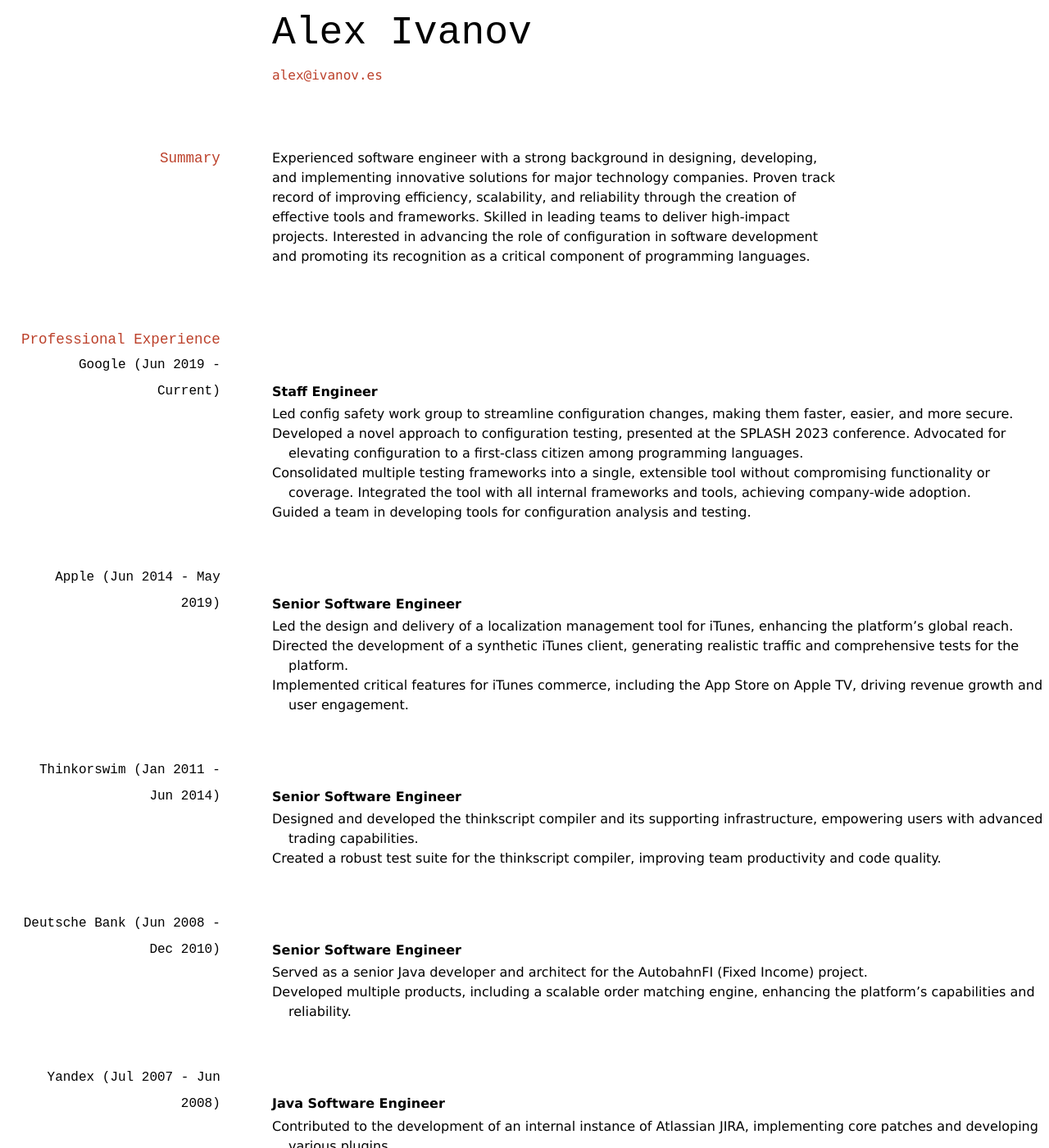
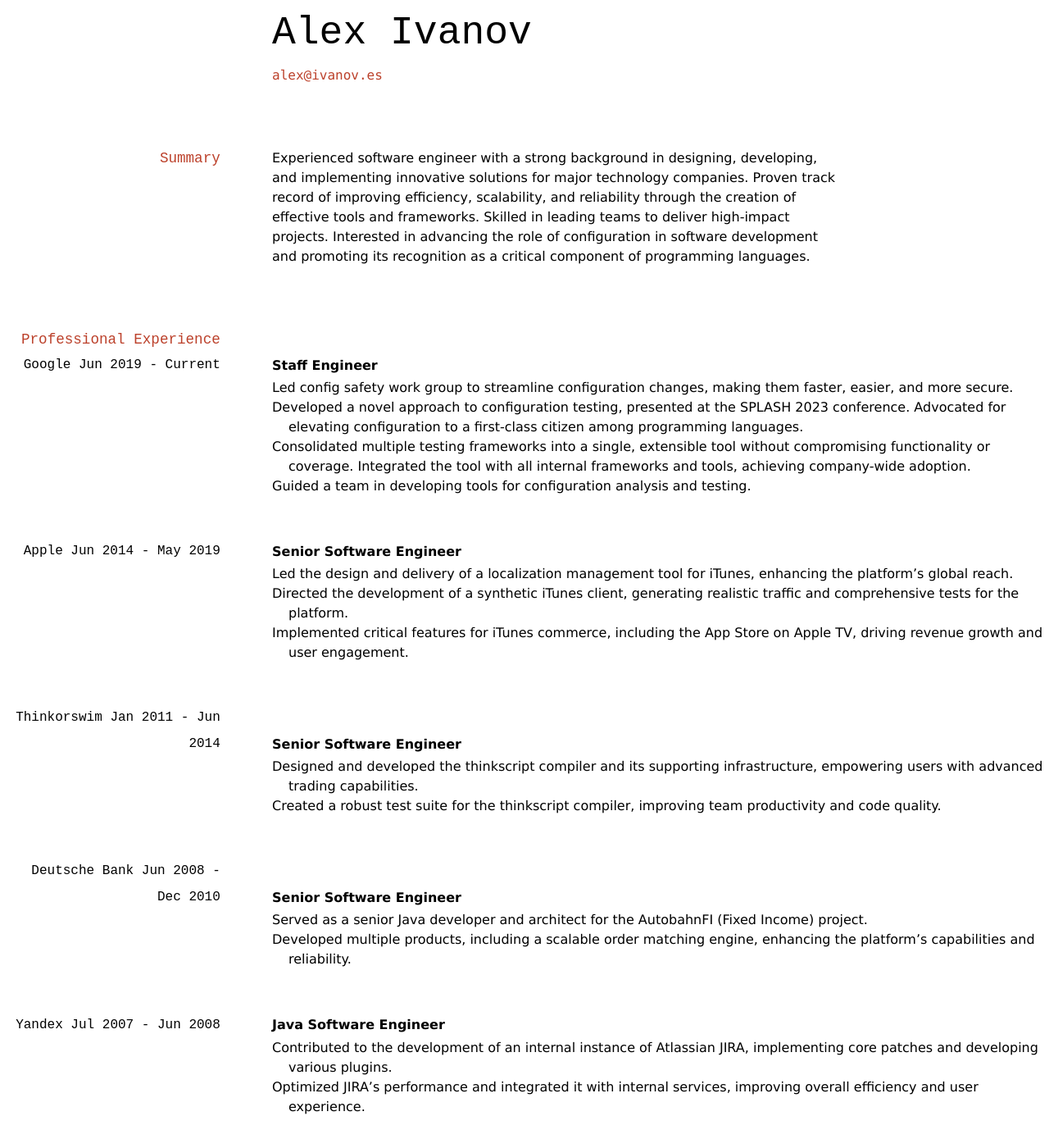
Before and after one commit to alex-ivanov/resume, a Jekyll site: the page built from index.md, in a window 1280 px wide and 1400 px high. Shown: the whole window at 82% size. Built offline with Jekyll 4.4.1, drawn with Linux system fonts in a browser that asks for light colours; some of the changed text lies outside the part shown.

```diff
--- a/index.md
+++ b/index.md
@@ -13,34 +13,34 @@ Experienced software engineer with a strong background in designing, developing,
 
 ## Professional Experience
 
-### Google  (Jun 2019 - Current)
+### Google  Jun 2019 - Current
 **Staff Engineer**
 - Led config safety work group to streamline configuration changes, making them faster, easier, and more secure.
 - Developed a novel approach to configuration testing, presented at the SPLASH 2023 conference. Advocated for elevating configuration to a first-class citizen among programming languages.
 - Consolidated multiple testing frameworks into a single, extensible tool without compromising functionality or coverage. Integrated the tool with all internal frameworks and tools, achieving company-wide adoption.
 - Guided a team in developing tools for configuration analysis and testing.
 
-### Apple (Jun 2014 - May 2019)
+### Apple Jun 2014 - May 2019
 **Senior Software Engineer**
 - Led the design and delivery of a localization management tool for iTunes, enhancing the platform's global reach.
 - Directed the development of a synthetic iTunes client, generating realistic traffic and comprehensive tests for the platform.
 - Implemented critical features for iTunes commerce, including the App Store on Apple TV, driving revenue growth and user engagement.
 
-### Thinkorswim (Jan 2011 - Jun 2014)
+### Thinkorswim Jan 2011 - Jun 2014
 **Senior Software Engineer**
 - Designed and developed the thinkscript compiler and its supporting infrastructure, empowering users with advanced trading capabilities.
 - Created a robust test suite for the thinkscript compiler, improving team productivity and code quality.
 
-### Deutsche Bank (Jun 2008 - Dec 2010)
+### Deutsche Bank Jun 2008 - Dec 2010
 **Senior Software Engineer**
 - Served as a senior Java developer and architect for the AutobahnFI (Fixed Income) project.
 - Developed multiple products, including a scalable order matching engine, enhancing the platform's capabilities and reliability.
 
-### Yandex (Jul 2007 - Jun 2008)
+### Yandex Jul 2007 - Jun 2008
 **Java Software Engineer**
 - Contributed to the development of an internal instance of Atlassian JIRA, implementing core patches and developing various plugins.
 - Optimized JIRA's performance and integrated it with internal services, improving overall efficiency and user experience.
 
-### Vita-plus
-**Software Engineer** (Jan 2005 - Jul 2007)
+### Vita-plus Jan 2005 - Jul 2007
+**Software Engineer**
 - Developed software solutions for a regional drugstore chain, streamlining operations and enhancing customer satisfaction.
```
